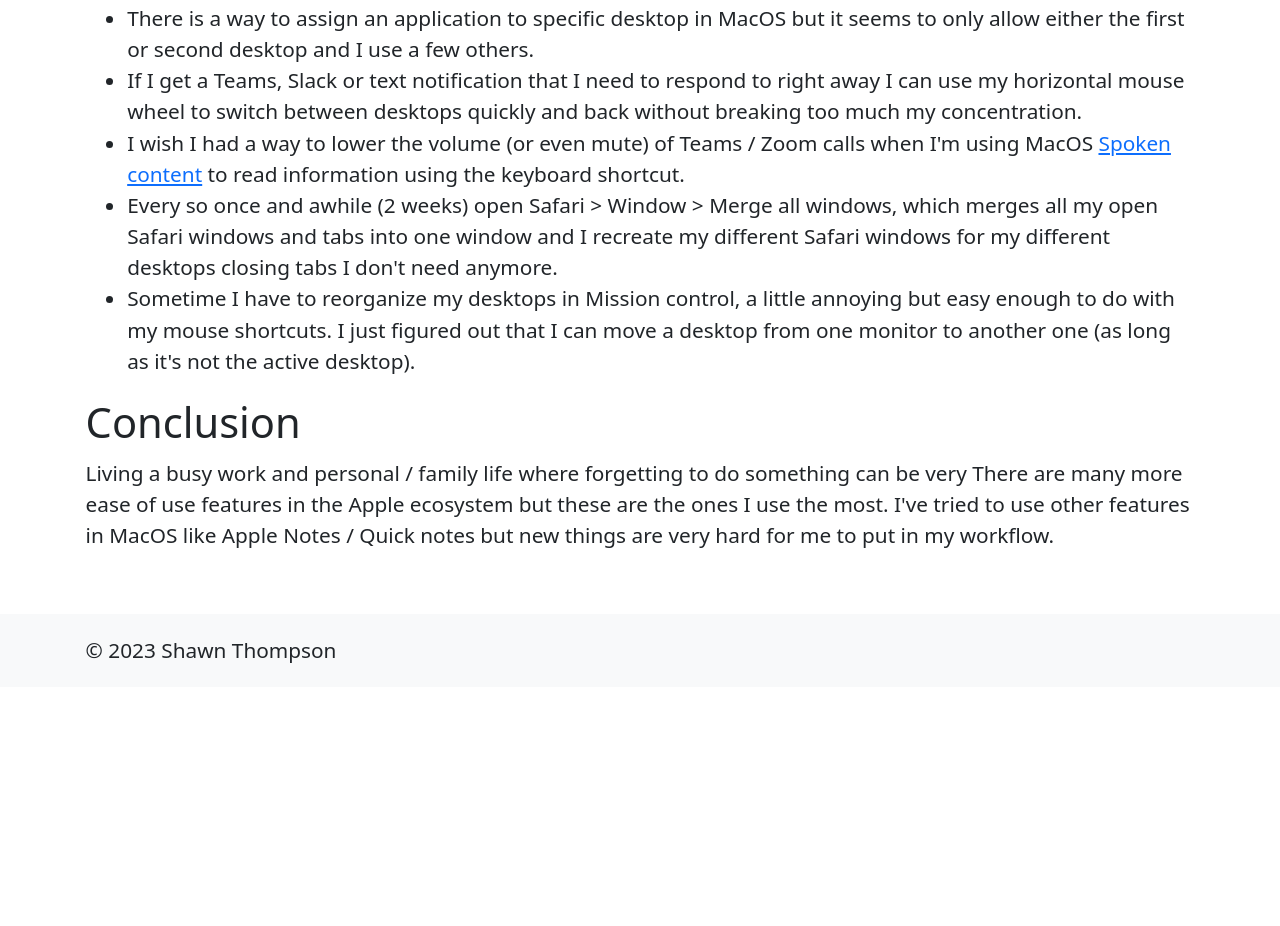
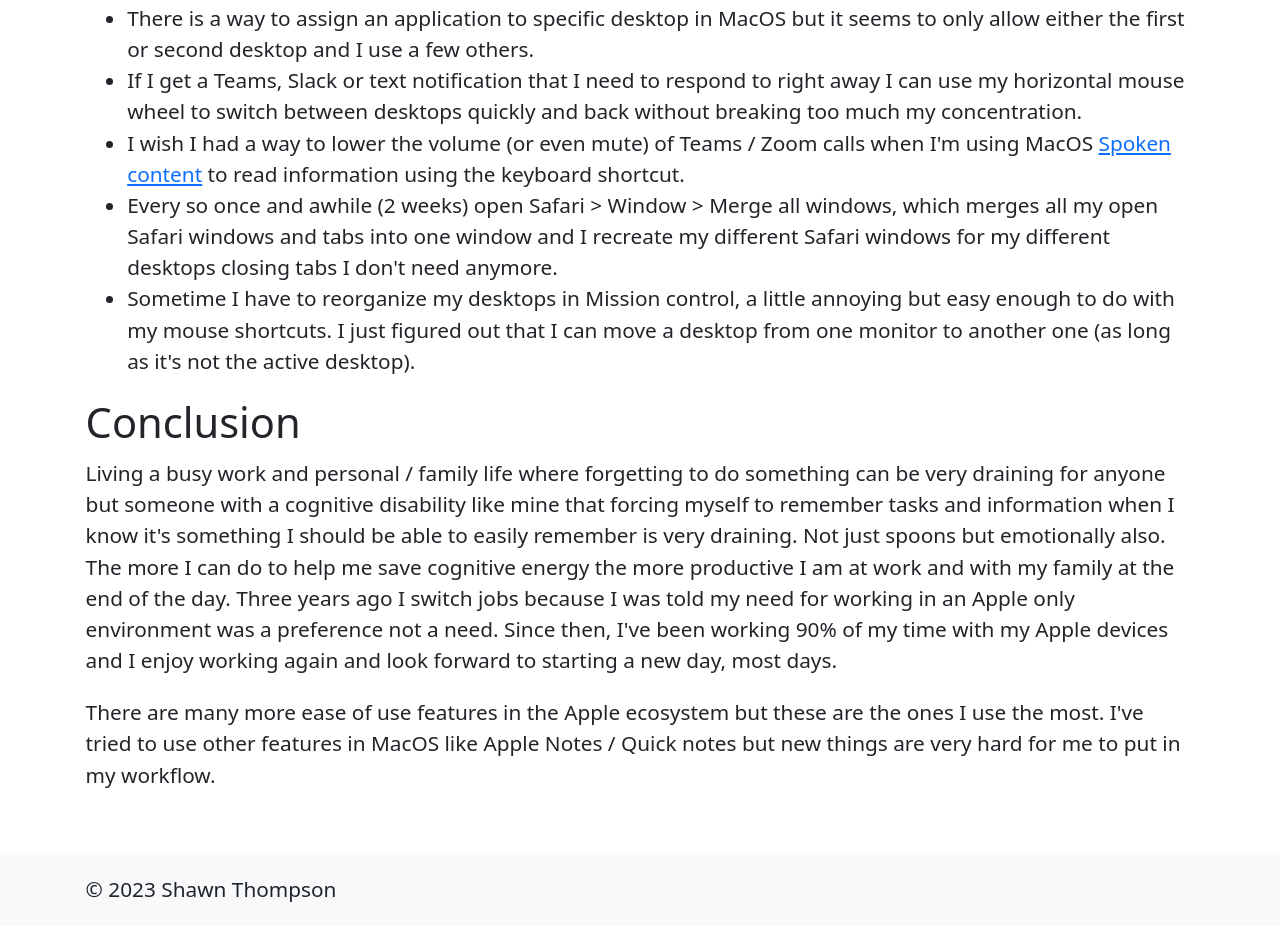
Before and after one commit to shawnthompson/shawnthompson.github.io, an Eleventy site: page src/pages/mac-usages.md in a window 1280 px wide. Shown: the part 9478-10404 px from the top of the page. Before the commit the page ends 10165 px from the top, so only its background shows below. Built offline with nearby package versions, Linux system fonts and the light colour scheme; Eleventy itself is replaced by a stand-in of ours; files that its build step writes are made by us from their sources.

Commit message:
Update to Mac conclusion

```diff
--- a/src/pages/mac-usages.md
+++ b/src/pages/mac-usages.md
@@ -238,4 +238,6 @@
 
 ## Conclusion
 
-Living a busy work and personal / family life where forgetting to do something can be very There are many more ease of use features in the Apple ecosystem but these are the ones I use the most. I've tried to use other features in MacOS like Apple Notes / Quick notes but new things are very hard for me to put in my workflow.
+Living a busy work and personal / family life where forgetting to do something can be very draining for anyone but someone with a cognitive disability like mine that forcing myself to remember tasks and information when I know it's something I should be able to easily remember is very draining. Not just spoons but emotionally also. The more I can do to help me save cognitive energy the more productive I am at work and with my family at the end of the day. Three years ago I switch jobs because I was told my need for working in an Apple only environment was a preference not a need. Since then, I've been working 90% of my time with my Apple devices and I enjoy working again and look forward to starting a new day, most days.
+
+There are many more ease of use features in the Apple ecosystem but these are the ones I use the most. I've tried to use other features in MacOS like Apple Notes / Quick notes but new things are very hard for me to put in my workflow.
```
